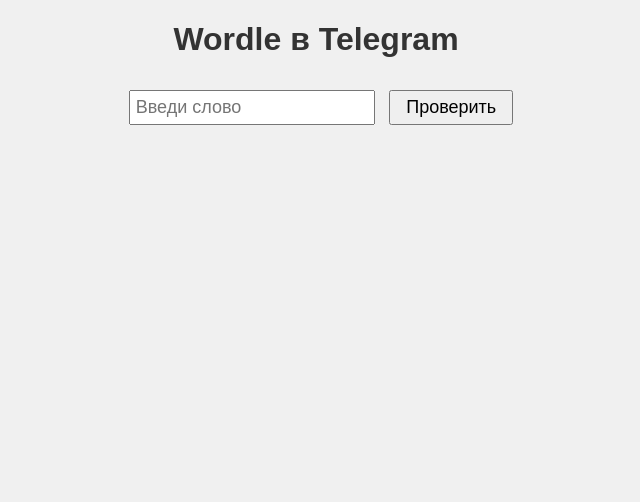
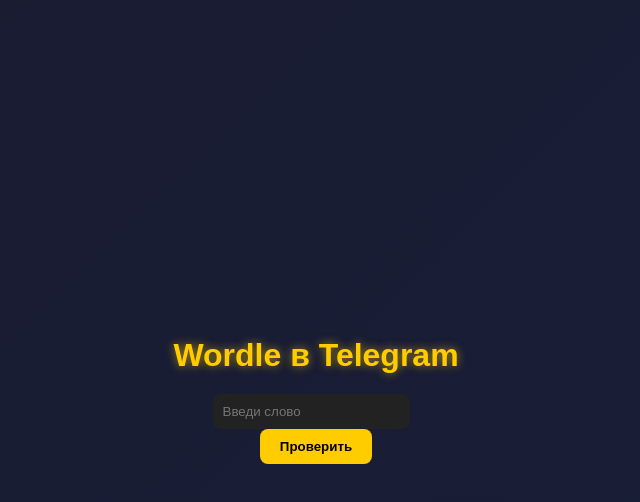
Before and after one commit to iosiflenin7/wordle-game, a plain HTML site: page index.html in a window 1280 px wide. Shown: the whole page, without its empty margins (324-964 px from the left). Drawn offline with Linux system fonts and the light colour scheme.

Commit message:
Update style.css

```diff
--- a/style.css
+++ b/style.css
@@ -1,26 +1,66 @@
+/* Общий стиль */
 body {
+  margin: 0;
+  padding: 0;
   font-family: Arial, sans-serif;
-  text-align: center;
-  background: #f0f0f0;
+  color: #f0f0f0;
+  height: 100vh;
+  display: flex;
+  flex-direction: column;
+  align-items: center;
+  justify-content: center;
+
+  /* Градиентный фон */
+  background: linear-gradient(135deg, #0f0f0f, #1a1a2e, #16213e);
+  background-size: 400% 400%;
+  animation: gradient 15s ease infinite;
 }
 
-h1 {
-  color: #333;
+/* Анимация плавного перелива */
+@keyframes gradient {
+  0% { background-position: 0% 50%; }
+  50% { background-position: 100% 50%; }
+  100% { background-position: 0% 50%; }
 }
 
-input {
-  font-size: 18px;
-  padding: 5px;
-  margin: 10px;
+/* Заголовок */
+h1 {
+  color: #ffcc00;
+  text-shadow: 0 0 10px rgba(255, 204, 0, 0.6);
+  margin-bottom: 20px;
 }
 
-button {
-  font-size: 18px;
-  padding: 5px 15px;
-  cursor: pointer;
+/* Поле ввода */
+input {
+  padding: 10px;
+  border-radius: 8px;
+  border: none;
+  outline: none;
+  margin-right: 10px;
+  background: #222;
+  color: #fff;
 }
 
+/* Кнопка */
+button {
+  padding: 10px 20px;
+  border: none;
+  border-radius: 8px;
+  background: #ffcc00;
+  color: #000;
+  font-weight: bold;
+  cursor: pointer;
+  transition: 0.3s;
+}
+
+button:hover {
+  background: #ffaa00;
+  transform: scale(1.05);
+}
+
+/* Результат */
 #result {
   margin-top: 20px;
-  font-size: 25px;
+  font-size: 18px;
+  color: #00ff99;
 }
```
